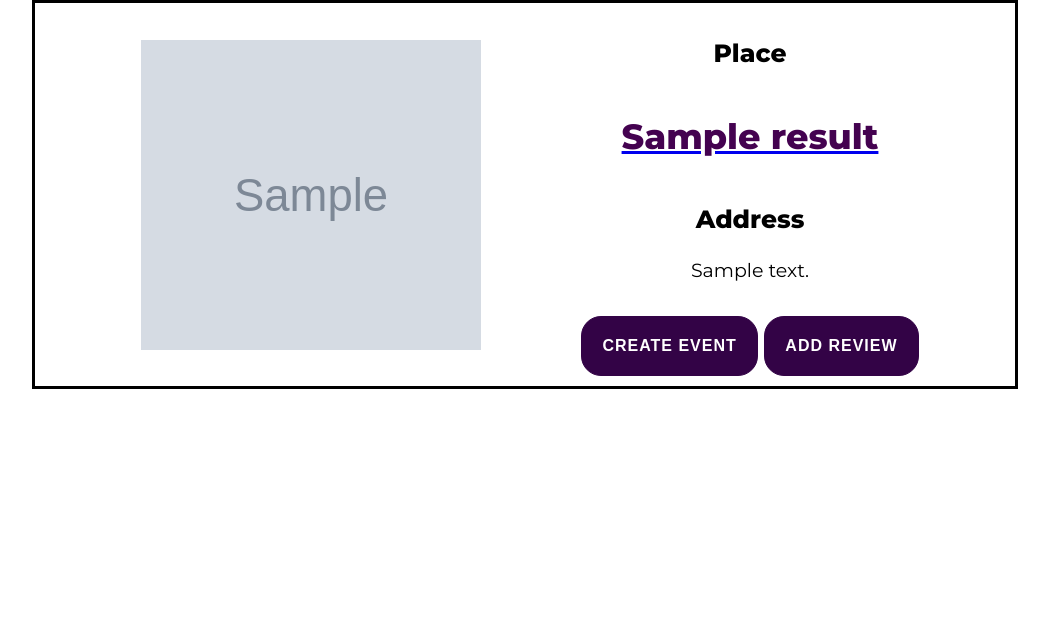
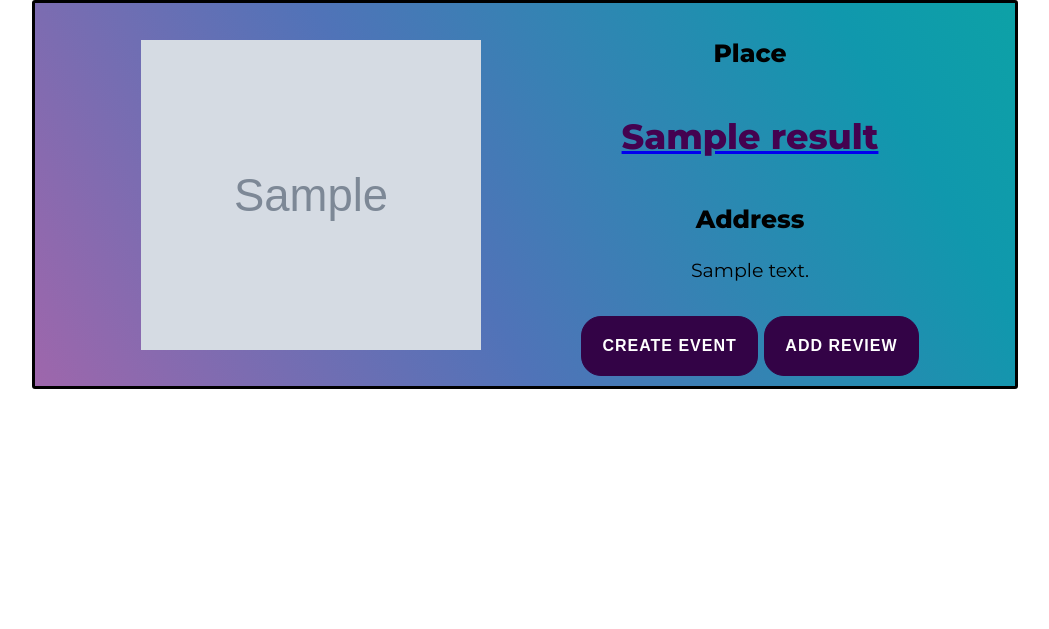
Before and after one commit to adev-exe/Finddit, a Flask app: template website/templates/result.html in a window 1280 px wide. Shown: the top 629 px of the page, without its empty margins (115-1164 px from the left). Run offline with Flask 2, Linux system fonts and the light colour scheme; the template is opened without the code that fills it: most values are stand-ins (such as "Sample title", 1, 10 or a date in 2020); grey boxes marked "Sample" are stand-in pictures; parts of the project's set-up code (start-up, migrations or seed data) failed here and were passed over.

Commit message:
added css

```diff
--- a/website/static/resultsStyle.css
+++ b/website/static/resultsStyle.css
@@ -1,4 +1,6 @@
 @import url('https://fonts.googleapis.com/css?family=Montserrat:400,800');
+
+@import url('https://fonts.googleapis.com/css?family=Raleway:200');
 
 body {
 	background: #ffffff;
@@ -104,7 +106,39 @@ p{
   justify-content: center;
   display: flex;
   overflow: hidden;
+
+
+  --borderWidth: 3px;
+  border-radius: var(--borderWidth);
 }
+
+
+.card:after {
+  content: '';
+  position: absolute;
+  top: calc(-1 * var(--borderWidth));
+  left: calc(-1 * var(--borderWidth));
+  height: calc(100% + var(--borderWidth) * 2);
+  width: calc(100% + var(--borderWidth) * 2);
+  background: linear-gradient(60deg, #f79533, #f37055, #ef4e7b, #a166ab, #5073b8, #1098ad, #07b39b, #6fba82);
+  border-radius: calc(2 * var(--borderWidth));
+  z-index: -1;
+  animation: animatedgradient 3s ease alternate infinite;
+  background-size: 300% 300%;
+}
+
+@keyframes animatedgradient {
+  0% {
+    background-position: 0% 50%;
+  }
+  50% {
+    background-position: 100% 50%;
+  }
+  100% {
+    background-position: 0% 50%;
+  }
+}
+
 
 .img-card {
   /* background-color: #b1b0a5; */
@@ -123,13 +157,6 @@ p{
   position:relative ;
 }
 
-/* .card-body:empty + img-card{
-  background-color: darkslateblue;
-} */
-
-.img-card:empty + card-card{
-  background-color: darkslateblue;
-}
 .card-body button {
   margin-top: 15px;
 }
--- a/website/templates/result.html
+++ b/website/templates/result.html
@@ -6,8 +6,7 @@
   <title>Finddit</title>
 </head>
 
-<div class="card" >
-
+<div class="card" id="box" >
   <div class="img-card">
     {% if result.photo is not none %}
     <img class="photo" src="{{url_for('api.get_photo', reference = result.photo)}}"></img>
--- a/website/templates/views/signuplogin.html
+++ b/website/templates/views/signuplogin.html
@@ -1,7 +1,6 @@
 {% extends 'log.html' %}
 <!DOCTYPE html>
 {% block content %}
-<html>
     <head>
         <title>SignUp and Login</title>
         <link rel="stylesheet" type="text/css" href="signLogStyle.css">
```
